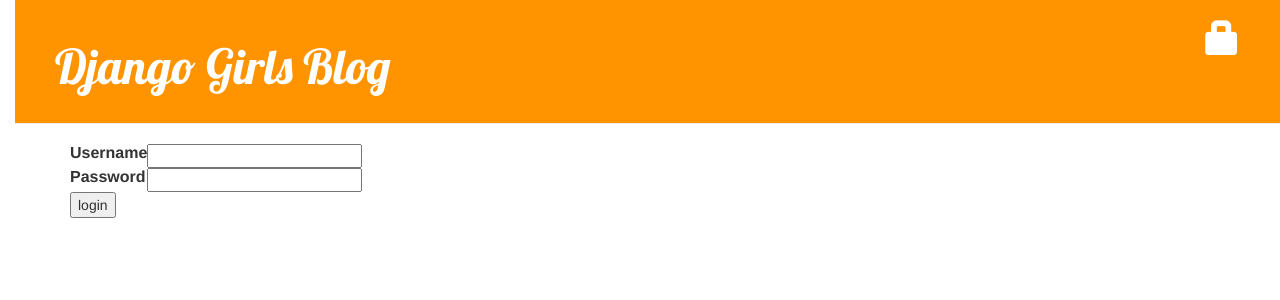
After one commit to sohaib-apadmi/my-first-blog, a Django app: template blog/templates/registration/login.html in a window 1280 px wide. The commit adds this page. Shown: the top 300 px of the page. Run offline with Django 3.2, Linux system fonts and the light colour scheme; the template is opened without the code that fills it, so the values that code supplies are empty, except form fields; tables that the repository leaves empty hold one stand-in row (values such as "Sample post"); form fields are guessed from the names that the template uses; some libraries are stand-ins or nearby versions.

Commit message:
Add login

```diff
--- a/blog/templates/blog/base.html
+++ b/blog/templates/blog/base.html
@@ -10,10 +10,13 @@
     <body>
         <div class="page-header">
             {% if user.is_authenticated %}
-                <a href="{%url 'post_new' %}" class="top-menu"><span class="glyphicon glyphicon-plus"></span></a>
-                <a href="{% url 'post_draft_list' %}" class="top-menu"><span class='glyphicon glyphicon-edit'></span></a>
-            {%endif%}
-          <h1><a href="/">Django Girls Blog</a></h1>
+                <a href="{% url 'post_new' %}" class="top-menu"><span class="glyphicon glyphicon-plus"></span></a>
+                <a href="{% url 'post_draft_list' %}" class="top-menu"><span class="glyphicon glyphicon-edit"></span></a>
+                <p class="top-menu">Hello {{ user.username }}<small>(<a href="{% url 'logout' %}">Log out</a>)</small></p>
+            {% else %}
+                <a href="{% url 'login' %}" class="top-menu"><span class="glyphicon glyphicon-lock"></span></a>
+            {% endif %}
+            <h1><a href="/">Django Girls Blog</a></h1>
         </div>
         <div class="content container">
           <div class="row">
--- /dev/null
+++ b/blog/templates/registration/login.html
@@ -0,0 +1,36 @@
+{% extends "blog/base.html" %}
+
+{% block content %}
+
+{% if form.errors %}
+  <p>
+    Your username and password didn't match. Please try again
+  </p>
+{% endif %}
+
+<form method="post" action="{% url 'login' %}">
+  {% csrf_token %}
+  <table>
+    <tr>
+      <td>
+        {{ form.username.label_tag }}
+      </td>
+      <td>
+        {{ form.username }}
+      </td>
+    </tr>
+    <tr>
+      <td>
+        {{ form.password.label_tag }}
+      </td>
+      <td>
+        {{ form.password }}
+      </td>
+    </tr>
+  </table>
+
+  <input type="submit" value="login" />
+  <input type="hidden" name="next" value="{{ next }}" />
+</form>
+
+{% endblock %}
--- a/blog/views.py
+++ b/blog/views.py
@@ -4,6 +4,7 @@
 from django.shortcuts import render, get_object_or_404
 from .forms import PostForm
 from django.shortcuts import redirect
+from django.contrib.auth.decorators import login_required
 
 # Create your views here.
 
@@ -16,6 +17,7 @@
     return render(request, 'blog/post_detail.html', {'post': post})
     return redirect('post_detail', pk=post.pk)
 
+@login_required
 def post_new(request):
     if request.method == "POST":
         form = PostForm(request.POST)
@@ -29,6 +31,7 @@
         form = PostForm()
     return render(request, 'blog/post_edit.html', {'form': form})
 
+@login_required
 def post_edit(request, pk):
     post = get_object_or_404(Post, pk=pk)
     if request.method == "POST":
@@ -42,6 +45,7 @@
         form = PostForm(instance=post)
     return render(request, 'blog/post_edit.html', {'form': form})
 
+@login_required
 def post_draft_list(request):
     posts = Post.objects.filter(published_date__isnull=True).order_by('created_date')
     return render(request, 'blog/post_draft_list.html', {'posts': posts})
--- a/mysite/settings.py
+++ b/mysite/settings.py
@@ -100,6 +100,7 @@
     },
 ]
 
+LOGIN_REDIRECT_URL = '/'
 
 # Internationalization
 # https://docs.djangoproject.com/en/1.10/topics/i18n/
--- a/mysite/urls.py
+++ b/mysite/urls.py
@@ -14,9 +14,12 @@
     2. Add a URL to urlpatterns:  url(r'^blog/', include('blog.urls'))
 """
 from django.conf.urls import include, url
+from django.contrib.auth import views
 from django.contrib import admin
 
 urlpatterns = [
                url(r'^admin/', admin.site.urls),
+               url(r'^accounts/login/$', views.login, name='login')
+               url(r'^accounts/logout/$', views.logout, name='logout', kwargs={'next_page': '/'})
                url(r'', include('blog.urls')),
                ]
```
